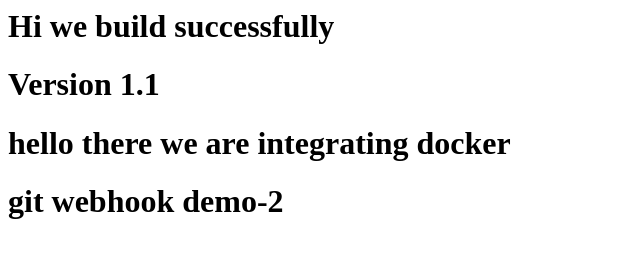
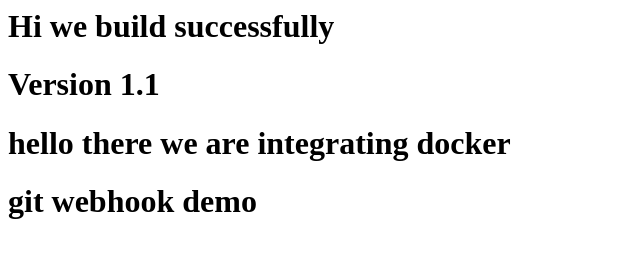
Before and after one commit to Dheerajmekala/demorepo, a plain HTML site: page index.html in a window 1280 px wide. Shown: the full height of the page, 0-640 px from the left. Drawn offline with Linux system fonts and the light colour scheme.

Commit message:
updated index.html file

```diff
--- a/index.html
+++ b/index.html
@@ -1,4 +1,4 @@
 <h1>Hi we build successfully</h1>
 <h1>Version 1.1</h1>
 <h1>hello there we are integrating docker</h2>
-<h1>git webhook demo-2 </h1>
+<h1>git webhook demo </h1>
```
